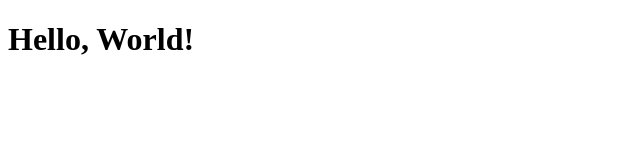
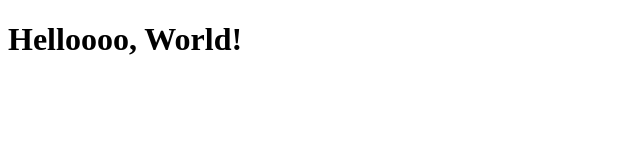
Before and after one commit to kolluri7782/rjay, a plain HTML site: page index.html in a window 1280 px wide. Shown: the whole page, without its empty margins (0-640 px from the left). Drawn offline with Linux system fonts and the light colour scheme.

Commit message:
Update index.html fot testing

```diff
--- a/index.html
+++ b/index.html
@@ -4,6 +4,6 @@
     <title>Hello World</title>
 </head>
 <body>
-    <h1>Hello, World!</h1>
+    <h1>Helloooo, World!</h1>
 </body>
 </html>
```
